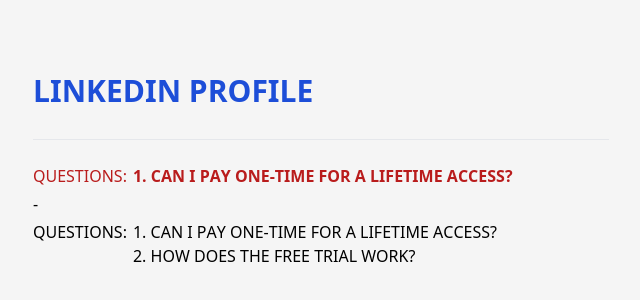
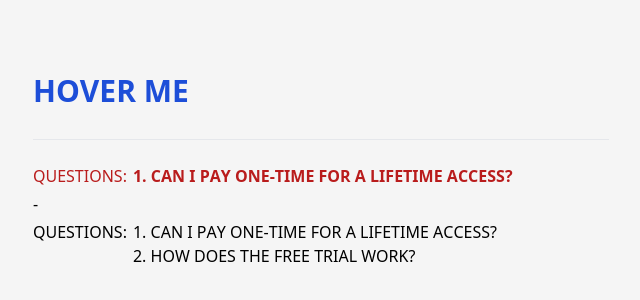
Before and after one commit to rastiv/text-animations, a React (Vite) app: page / in a window 1280 px wide. Shown: the part 206-506 px from the top of the page, without its empty margins (319-959 px from the left). Built offline with nearby package versions, Linux system fonts and the light colour scheme.

Commit message:
update FlipText props

```diff
--- a/src/components/FlipText.jsx
+++ b/src/components/FlipText.jsx
@@ -1,12 +1,9 @@
 import PropTypes from "prop-types";
 import { motion } from "framer-motion";
 
-const DURATION = 0.25;
 const STAGGER = 0.025;
 
-const FlipText = ({ className, children }) => {
-  if (typeof children !== "string") return;
-
+const FlipText = ({ value, duration = 0.25, className = "" }) => {
   return (
     <motion.div
       initial="initial"
@@ -14,7 +11,7 @@
       className={`relative inline-block overflow-hidden whitespace-nowrap ${className}`}
     >
       <div>
-        {children.split("").map((c, i) => {
+        {value.split("").map((c, i) => {
           return (
             <motion.span
               key={i}
@@ -24,7 +21,7 @@
                 hovered: { y: "-100%" },
               }}
               transition={{
-                duration: DURATION,
+                duration,
                 ease: "easeInOut",
                 delay: STAGGER * i,
               }}
@@ -35,7 +32,7 @@
         })}
       </div>
       <div className="absolute inset-0">
-        {children.split("").map((c, i) => {
+        {value.split("").map((c, i) => {
           return (
             <motion.span
               key={i}
@@ -45,7 +42,7 @@
                 hovered: { y: 0 },
               }}
               transition={{
-                duration: DURATION,
+                duration,
                 ease: "easeInOut",
                 delay: STAGGER * i,
               }}
@@ -60,8 +57,9 @@
 };
 
 PropTypes.FlipText = {
+  value: PropTypes.string.isRequired,
+  duration: PropTypes.number,
   className: PropTypes.string,
-  children: PropTypes.node,
 };
 
 export default FlipText;
--- a/src/examples/FlipTextExample.jsx
+++ b/src/examples/FlipTextExample.jsx
@@ -2,9 +2,11 @@
 
 const FlipTextExample = () => {
   return (
-    <FlipText className="text-3xl font-semibold text-blue-700 uppercase cursor-pointer">
-      Linkedin Profile
-    </FlipText>
+    <FlipText
+      value="Hover me"
+      duration={0.35}
+      className="text-3xl font-semibold text-blue-700 uppercase cursor-pointer"
+    />
   );
 };
 
```
